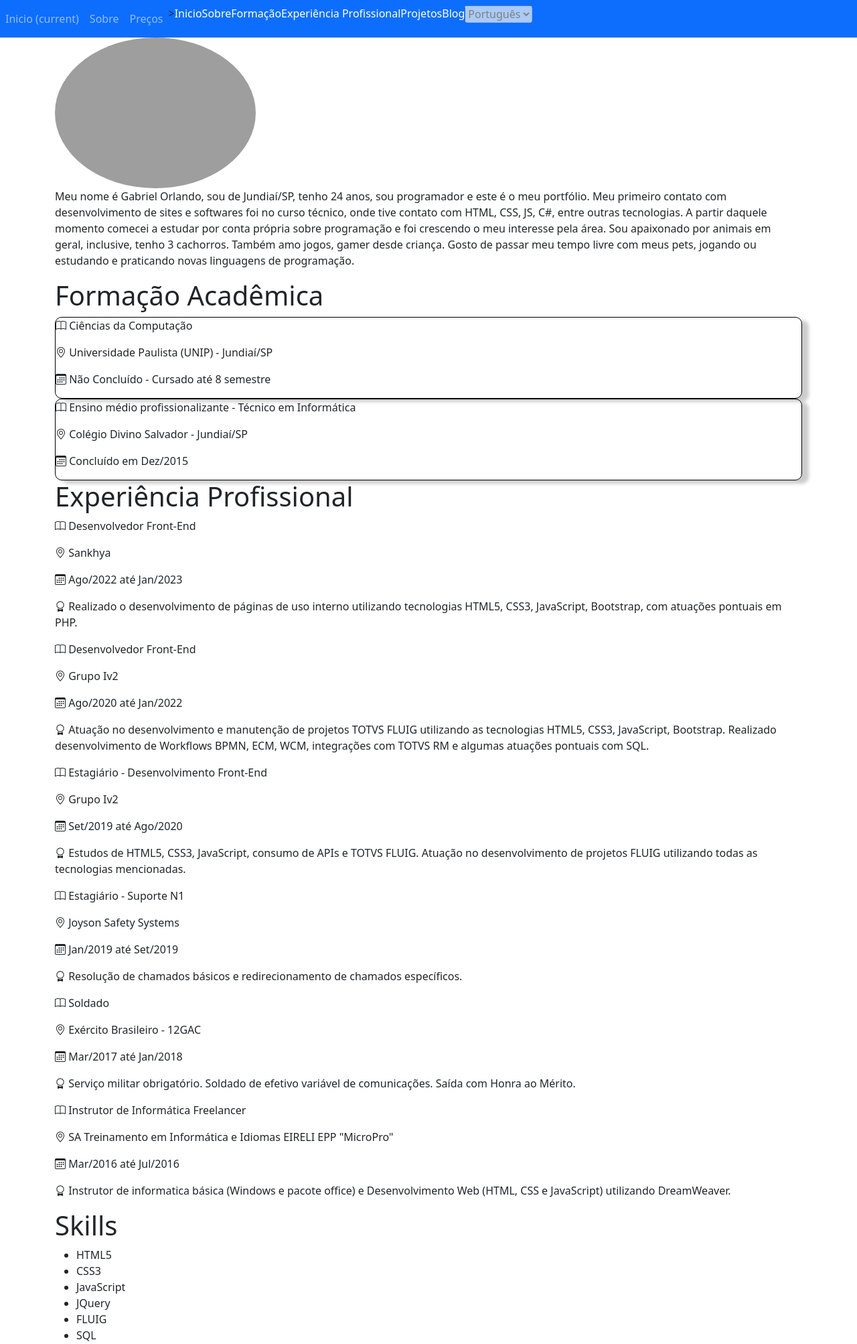
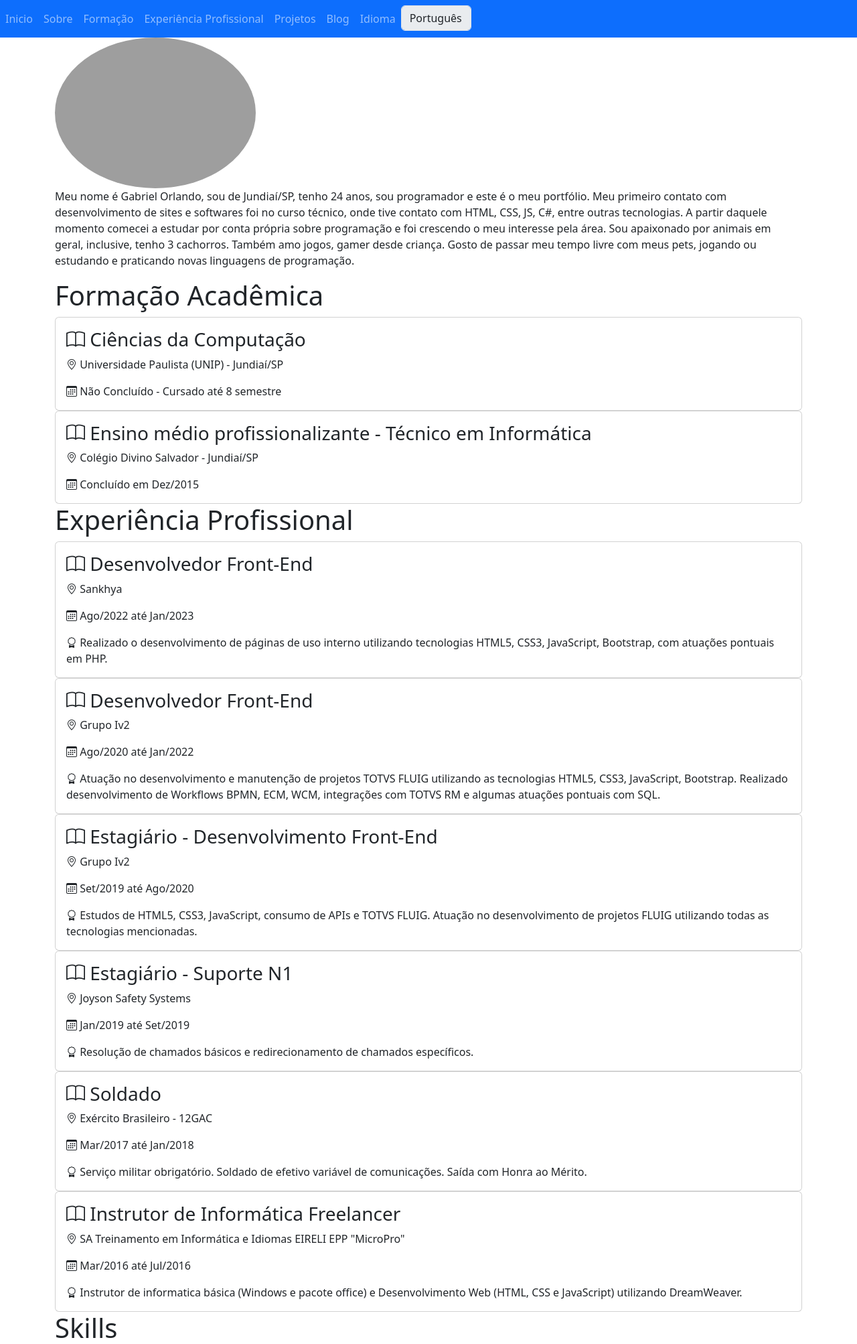
Before and after one commit to GabrielOrlando/gabrielorlandodev, a PHP site: page / in a window 1280 px wide. Shown: the top 2006 px of the page at 67% size. Run offline with PHP 8.4, Linux system fonts and the light colour scheme; grey boxes are pictures that could not be loaded.

Commit message:
corrigido links na index e alterações de CSS

```diff
--- a/src/index.html
+++ b/src/index.html
@@ -1,5 +1,6 @@
 <!DOCTYPE html>
 <html lang="pt-BR">
+
 <head>
     <meta charset="UTF-8">
     <meta http-equiv="X-UA-Compatible" content="IE=edge">
@@ -13,9 +14,10 @@
     <script src="https://cdn.jsdelivr.net/npm/bootstrap@5.3.0-alpha1/dist/js/bootstrap.bundle.min.js" integrity="sha384-w76AqPfDkMBDXo30jS1Sgez6pr3x5MlQ1ZAGC+nuZB+EYdgRZgiwxhTBTkF7CXvN" crossorigin="anonymous"></script>
     <script src="main.js"></script>
 </head>
+
 <body>
     <div>
-        <header class="">
+        <header>
             <div class="page-header">
                 <nav class="navbar navbar-expand-lg navbar-dark bg-primary">
                     <button class="navbar-toggler" type="button" data-toggle="collapse" data-target="#div_menu" aria-controls="div_menu" aria-expanded="false" aria-label="Alterna navegação">
@@ -23,18 +25,17 @@
                     </button>
                     <div class="collapse navbar-collapse" id="div_menu">
                         <ul class="navbar-nav mr-auto">
-                            <li class="nav-item active"><a href="#" class="nav-link">Inicio <span class="sr-only">(current)</span></a></li>
-                            <li class="nav-item"><a href="sobre.html" class="nav-link">Sobre</a></li>
-                            <li class="nav-item"><a href="precos.html" class="nav-link">Preços</a></li>
-
-                            <li class="nav-item active">><a href="../index.html">Inicio</a></li>
-                            <li class="nav-item"><a href="../index.html#section_sobre">Sobre</a></li>
-                            <li class="nav-item"><a href="../index.html#section_formacao">Formação</a></li>
-                            <li class="nav-item"><a href="../index.html#section_experiencia">Experiência Profissional</a></li>
-                            <li class="nav-item"><a href="../index.html#section_projetos">Projetos</a></li>
-                            <li class="nav-item"><a href="#">Blog</a></li>
+                            <li class="nav-item active"><a class="nav-link" href="index.html">Inicio</a></li>
+                            <li class="nav-item"><a class="nav-link" href="index.html#section_sobre">Sobre</a></li>
+                            <li class="nav-item"><a class="nav-link" href="index.html#section_formacao">Formação</a></li>
+                            <li class="nav-item"><a class="nav-link" href="index.html#section_experiencia">Experiência Profissional</a></li>
+                            <li class="nav-item"><a class="nav-link" href="index.html#section_projetos">Projetos</a></li>
+                            <li class="nav-item"><a class="nav-link" href="#">Blog</a></li>
                             <li class="nav-item">
-                                <select name="select_idioma" id="select_idioma" disabled="disabled">
+                                <label for="select_idioma" class="nav-link">Idioma</label>
+                            </li>
+                            <li class="nav-item">
+                                <select name="select_idioma" id="select_idioma" disabled="disabled" class="form-control">
                                     <option value="pt-BR" selected>Português</option>
                                 </select>
                             </li>
@@ -54,61 +55,77 @@
             <section id="section_formacao">
                 <h1>Formação Acadêmica</h1>
                 <!-- Criar animação com grafico circular 80% -->
-                <div id="div_formacao_ciencias_computacao" class="div_formacao">
-                    <p><i class="bi bi-book"></i> Ciências da Computação</p>
-                    <p><i class="bi bi-geo-alt"></i> Universidade Paulista (UNIP) - Jundiaí/SP</p>
-                    <p><i class="bi bi-calendar3"></i> Não Concluído - Cursado até 8 semestre</p>
+                <div id="div_formacao_ciencias_computacao" class="div_formacao card">
+                    <div class="card-body">
+                        <h3 class="card-title"><i class="bi bi-book"></i> Ciências da Computação</h3>
+                        <p class="card-text"><i class="bi bi-geo-alt"></i> Universidade Paulista (UNIP) - Jundiaí/SP</p>
+                        <p class="card-text"><i class="bi bi-calendar3"></i> Não Concluído - Cursado até 8 semestre</p>
+                    </div>
                 </div>
 
-                <div id="div_formacao_tecnico" class="div_formacao">
-                    <p><i class="bi bi-book"></i> Ensino médio profissionalizante - Técnico em Informática</p>
-                    <p><i class="bi bi-geo-alt"></i> Colégio Divino Salvador - Jundiaí/SP</p>
-                    <p><i class="bi bi-calendar3"></i> Concluído em Dez/2015</p>
+                <div id="div_formacao_tecnico" class="div_formacao card">
+                    <div class="card-body">
+                        <h3 class="card-title"><i class="bi bi-book"></i> Ensino médio profissionalizante - Técnico em Informática</h3>
+                        <p class="card-text"><i class="bi bi-geo-alt"></i> Colégio Divino Salvador - Jundiaí/SP</p>
+                        <p class="card-text"><i class="bi bi-calendar3"></i> Concluído em Dez/2015</p>
+                    </div>
                 </div>
             </section>
 
             <section id="section_experiencia">
                 <h1>Experiência Profissional</h1>
-                <div id="div_experiencia_sankhya" class="div_experiencia">
-                    <p><i class="bi bi-book"></i> Desenvolvedor Front-End</p>
-                    <p><i class="bi bi-geo-alt"></i> Sankhya</p>
-                    <p><i class="bi bi-calendar3"></i> Ago/2022 até Jan/2023</p>
-                    <p><i class="bi bi-award"></i> Realizado o desenvolvimento de páginas de uso interno utilizando tecnologias HTML5, CSS3, JavaScript, Bootstrap, com atuações pontuais em PHP.</p>
+                <div id="div_experiencia_sankhya" class="div_experiencia card">
+                    <div class="card-body">
+                        <h3 class="card-title"><i class="bi bi-book"></i> Desenvolvedor Front-End</h3>
+                        <p class="card-text"><i class="bi bi-geo-alt"></i> Sankhya</p>
+                        <p class="card-text"><i class="bi bi-calendar3"></i> Ago/2022 até Jan/2023</p>
+                        <p class="card-text"><i class="bi bi-award"></i> Realizado o desenvolvimento de páginas de uso interno utilizando tecnologias HTML5, CSS3, JavaScript, Bootstrap, com atuações pontuais em PHP.</p>
+                    </div>
                 </div>
 
-                <div id="div_experiencia_iv2-2" class="div_experiencia">
-                    <p><i class="bi bi-book"></i> Desenvolvedor Front-End</p>
-                    <p><i class="bi bi-geo-alt"></i> Grupo Iv2</p>
-                    <p><i class="bi bi-calendar3"></i> Ago/2020 até Jan/2022</p>
-                    <p><i class="bi bi-award"></i> Atuação no desenvolvimento e manutenção de projetos TOTVS FLUIG utilizando as tecnologias HTML5, CSS3, JavaScript, Bootstrap. Realizado desenvolvimento de Workflows BPMN, ECM, WCM, integrações com TOTVS RM e algumas atuações pontuais com SQL.</p>
+                <div id="div_experiencia_iv2-2" class="div_experiencia card">
+                    <div class="card-body">
+                        <h3 class="card-title"><i class="bi bi-book"></i> Desenvolvedor Front-End</h3>
+                        <p class="card-text"><i class="bi bi-geo-alt"></i> Grupo Iv2</p>
+                        <p class="card-text"><i class="bi bi-calendar3"></i> Ago/2020 até Jan/2022</p>
+                        <p class="card-text"><i class="bi bi-award"></i> Atuação no desenvolvimento e manutenção de projetos TOTVS FLUIG utilizando as tecnologias HTML5, CSS3, JavaScript, Bootstrap. Realizado desenvolvimento de Workflows BPMN, ECM, WCM, integrações com TOTVS RM e algumas atuações pontuais com SQL.</p>
+                    </div>
                 </div>
 
-                <div id="div_experiencia_iv2-1" class="div_experiencia">
-                    <p><i class="bi bi-book"></i> Estagiário - Desenvolvimento Front-End</p>
-                    <p><i class="bi bi-geo-alt"></i> Grupo Iv2</p>
-                    <p><i class="bi bi-calendar3"></i> Set/2019 até Ago/2020</p>
-                    <p><i class="bi bi-award"></i> Estudos de HTML5, CSS3, JavaScript, consumo de APIs e TOTVS FLUIG. Atuação no desenvolvimento de projetos FLUIG utilizando todas as tecnologias mencionadas.</p>
+                <div id="div_experiencia_iv2-1" class="div_experiencia card">
+                    <div class="card-body">
+                        <h3 class="card-title"><i class="bi bi-book"></i> Estagiário - Desenvolvimento Front-End</h3>
+                        <p class="card-text"><i class="bi bi-geo-alt"></i> Grupo Iv2</p>
+                        <p class="card-text"><i class="bi bi-calendar3"></i> Set/2019 até Ago/2020</p>
+                        <p class="card-text"><i class="bi bi-award"></i> Estudos de HTML5, CSS3, JavaScript, consumo de APIs e TOTVS FLUIG. Atuação no desenvolvimento de projetos FLUIG utilizando todas as tecnologias mencionadas.</p>
+                    </div>
                 </div>
 
-                <div id="div_experiencia_joyson" class="div_experiencia">
-                    <p><i class="bi bi-book"></i> Estagiário - Suporte N1</p>
-                    <p><i class="bi bi-geo-alt"></i> Joyson Safety Systems</p>
-                    <p><i class="bi bi-calendar3"></i> Jan/2019 até Set/2019</p>
-                    <p><i class="bi bi-award"></i> Resolução de chamados básicos e redirecionamento de chamados específicos.</p>
+                <div id="div_experiencia_joyson" class="div_experiencia card">
+                    <div class="card-body">
+                        <h3 class="card-title"><i class="bi bi-book"></i> Estagiário - Suporte N1</h3>
+                        <p class="card-text"><i class="bi bi-geo-alt"></i> Joyson Safety Systems</p>
+                        <p class="card-text"><i class="bi bi-calendar3"></i> Jan/2019 até Set/2019</p>
+                        <p class="card-text"><i class="bi bi-award"></i> Resolução de chamados básicos e redirecionamento de chamados específicos.</p>
+                    </div>
                 </div>
 
-                <div id="div_experiencia_eb" class="div_experiencia">
-                    <p><i class="bi bi-book"></i> Soldado</p>
-                    <p><i class="bi bi-geo-alt"></i> Exército Brasileiro - 12GAC</p>
-                    <p><i class="bi bi-calendar3"></i> Mar/2017 até Jan/2018</p>
-                    <p><i class="bi bi-award"></i> Serviço militar obrigatório. Soldado de efetivo variável de comunicações. Saída com Honra ao Mérito.</p>
+                <div id="div_experiencia_eb" class="div_experiencia card">
+                    <div class="card-body">
+                        <h3 class="card-title"><i class="bi bi-book"></i> Soldado</h3>
+                        <p class="card-text"><i class="bi bi-geo-alt"></i> Exército Brasileiro - 12GAC</p>
+                        <p class="card-text"><i class="bi bi-calendar3"></i> Mar/2017 até Jan/2018</p>
+                        <p class="card-text"><i class="bi bi-award"></i> Serviço militar obrigatório. Soldado de efetivo variável de comunicações. Saída com Honra ao Mérito.</p>
+                    </div>
                 </div>
 
-                <div id="div_experiencia_eb" class="div_experiencia">
-                    <p><i class="bi bi-book"></i> Instrutor de Informática Freelancer</p>
-                    <p><i class="bi bi-geo-alt"></i> SA Treinamento em Informática e Idiomas EIRELI EPP "MicroPro" </p>
-                    <p><i class="bi bi-calendar3"></i> Mar/2016 até Jul/2016</p>
-                    <p><i class="bi bi-award"></i> Instrutor de informatica básica (Windows e pacote office) e Desenvolvimento Web (HTML, CSS e JavaScript) utilizando DreamWeaver.</p>
+                <div id="div_experiencia_eb" class="div_experiencia card">
+                    <div class="card-body">
+                        <h3 class="card-title"><i class="bi bi-book"></i> Instrutor de Informática Freelancer</h3>
+                        <p class="card-text"><i class="bi bi-geo-alt"></i> SA Treinamento em Informática e Idiomas EIRELI EPP "MicroPro" </p>
+                        <p class="card-text"><i class="bi bi-calendar3"></i> Mar/2016 até Jul/2016</p>
+                        <p class="card-text"><i class="bi bi-award"></i> Instrutor de informatica básica (Windows e pacote office) e Desenvolvimento Web (HTML, CSS e JavaScript) utilizando DreamWeaver.</p>
+                    </div>
                 </div>
             </section>
 
@@ -133,7 +150,7 @@
 
             <section id="section_projetos">
                 <h1>Projetos</h1>
-                <div id="div_pokedex" class="div_projetos card">
+                <div id="div_pokedex" class="div_projetos card col-md-4">
                     <div class="card-body">
                         <h3 class="card-title">Pokedex + Quiz Pokemon</h3>
                         <p class="card-text">Desenvolvi o Projeto Pokedex em 2019 durante meus estudos de consumo de APIs. Nele utilizei as tecnologias HTML5, CSS3, JS e Bootstrap. Criei um mini sistema substituindo o banco de dados por gravação e leitura de dados em Local Storage.</p>
@@ -151,4 +168,5 @@
         </footer>
     </div>
 </body>
+
 </html>
--- a/src/main.css
+++ b/src/main.css
@@ -25,12 +25,6 @@ a, a:hover, a:visited{
     text-decoration: none;
 }
 
-.div_formacao{
-    border: 1px solid black;
-    border-radius: 10px;
-    box-shadow: 10px 5px 5px rgba(0, 0, 0, 0.2)
-}
-
 #img_gabriel{
     border-radius: 50%;
     max-width: 20%;
```
